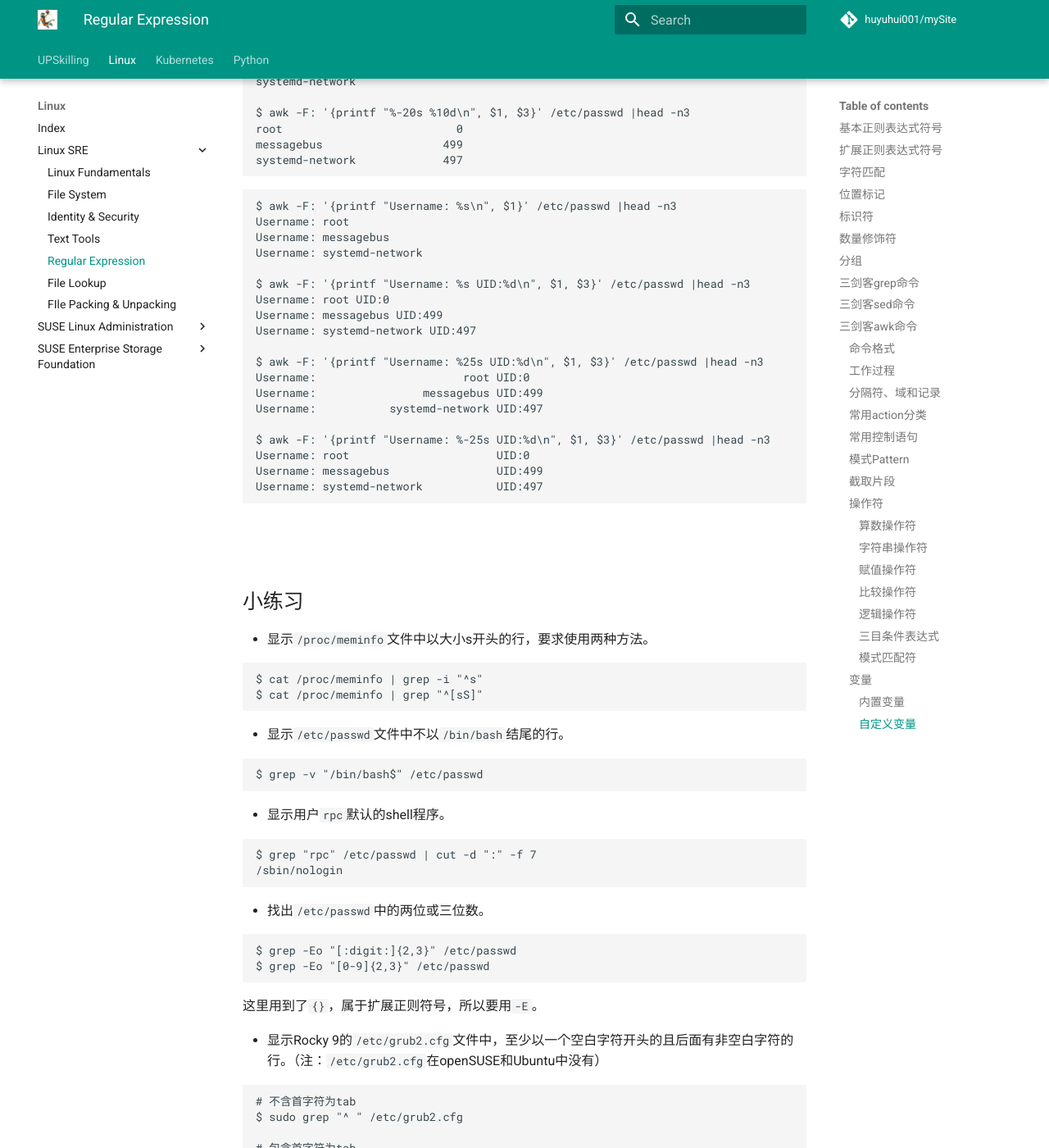
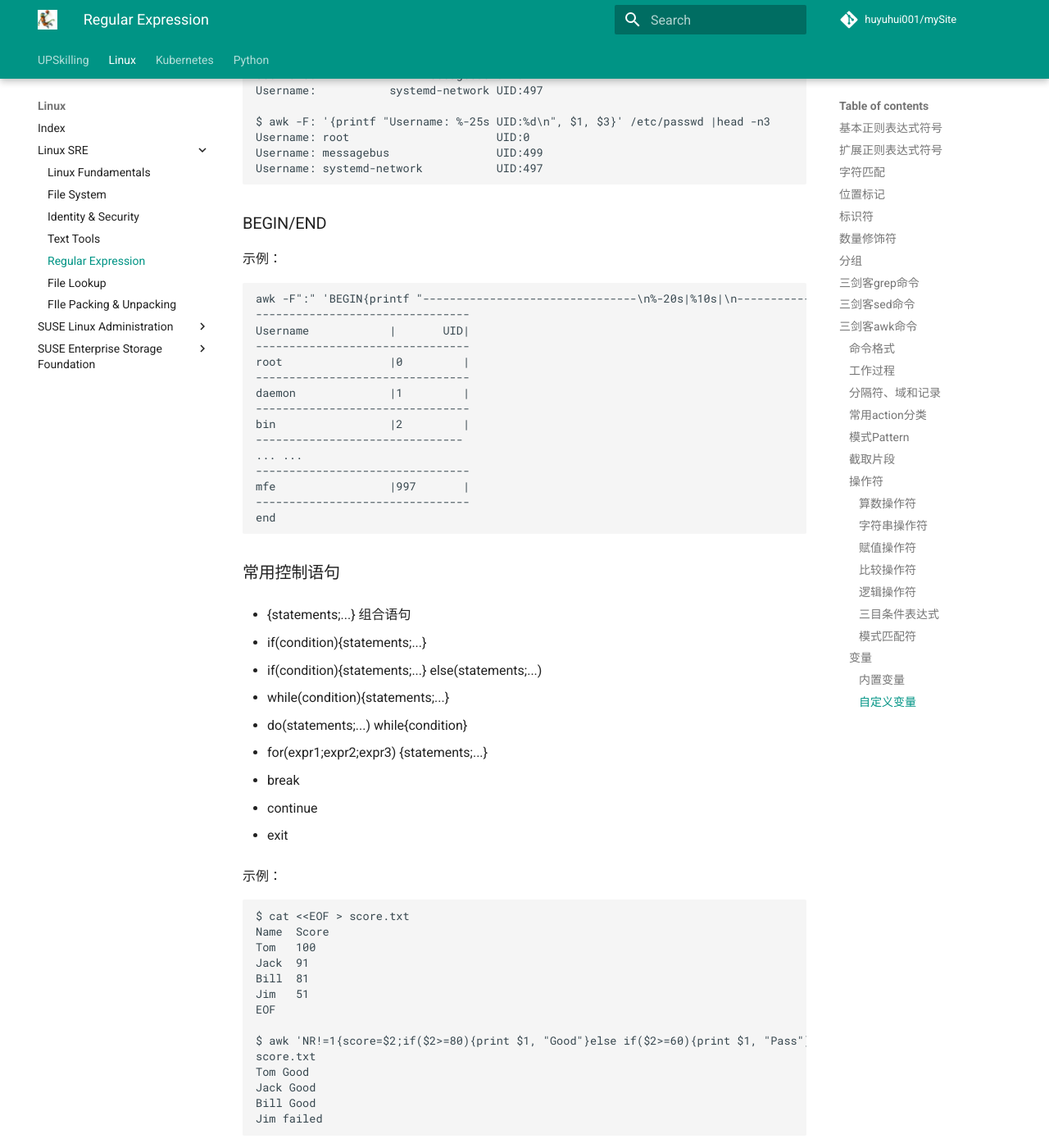
Before and after one commit to huyuhui001/mySite, an MkDocs documentation site: the page built from docs/linux/SRE/05-RegExpress.md, in a window 1280 px wide and 1400 px high, scrolled down 51725 px. Shown: the whole window at 82% size. Built offline with MkDocs 1.6.1 and Material for MkDocs 9.7.7, drawn with Linux system fonts in a browser that asks for light colours; comment, search, counter and statistics services are not loaded; some of the changed text lies outside the part shown.

Commit message:
Documentation

````diff
--- a/docs/linux/SRE/05-RegExpress.md
+++ b/docs/linux/SRE/05-RegExpress.md
@@ -1650,8 +1630,6 @@ $ ifconfig eth0 | sed -n '2p' |awk '{print $2}'
   - 结果为真，即非0值、非空字符串
 
   - 结果为假，即0值、空字符串
-
-
 
 示例：空模式
 
@@ -1746,8 +1724,6 @@ messagebus:x:499:499:User for D-Bus:/run/dbus:/usr/bin/false
 systemd-network:x:497:497:systemd Network Management:/:/usr/sbin/nologin
 ```
 
-
-
 ```
 # i没有赋值，为假，没有输出
 $ seq 5 |awk 'i'
@@ -1796,18 +1772,6 @@ $ seq 5 |awk '!(i=!i)'
 4
 ```
 
-
-
-
-
-
-
-
-
-
-
-
-
 ### 截取片段
 
 示例：
@@ -1841,8 +1805,6 @@ messagebus#x#499#499
 `-x`：转换为负数
 
 `+x`：将字符串转换为数值
-
-
 
 列值之间进行算术运算。
 
@@ -2090,8 +2052,6 @@ Use
 8
 0
 ```
-
-
 
 #### 三目条件表达式
 
@@ -2728,25 +2688,66 @@ Username: messagebus                UID:499
 Username: systemd-network           UID:497
 ```
 
-
-
-###
-
-
-
-
-
-
-
-
-
-
-
-
-
-
-
-
+### BEGIN/END
+
+示例：
+
+```
+awk -F":" 'BEGIN{printf "--------------------------------\n%-20s|%10s|\n--------------------------------\n", "Username", "UID"}{printf "%-20s|%-10d|\n--------------------------------\n", $1, $3}END{print "end"}' /etc/passwd
+--------------------------------
+Username            |       UID|
+--------------------------------
+root                |0         |
+--------------------------------
+daemon              |1         |
+--------------------------------
+bin                 |2         |
+-------------------------------
+... ...
+--------------------------------
+mfe                 |997       |
+--------------------------------
+end
+```
+
+### 常用控制语句
+
+- {statements;...} 组合语句
+
+- if(condition){statements;...}
+
+- if(condition){statements;...} else(statements;...)
+
+- while(condition){statements;...}
+
+- do(statements;...) while{condition}
+
+- for(expr1;expr2;expr3) {statements;...}
+
+- break
+
+- continue
+
+- exit
+
+示例：
+
+```
+$ cat <<EOF > score.txt
+Name  Score
+Tom   100
+Jack  91
+Bill  81
+Jim   51
+EOF
+
+$ awk 'NR!=1{score=$2;if($2>=80){print $1, "Good"}else if($2>=60){print $1, "Pass"}else{print $1, "failed"}}'
+score.txt
+Tom Good
+Jack Good
+Bill Good
+Jim failed
+```
 
 ## 小练习
 
````
Also changed, not shown: other parts of docs/linux/SRE/05-RegExpress.md (+0 -20 lines).
